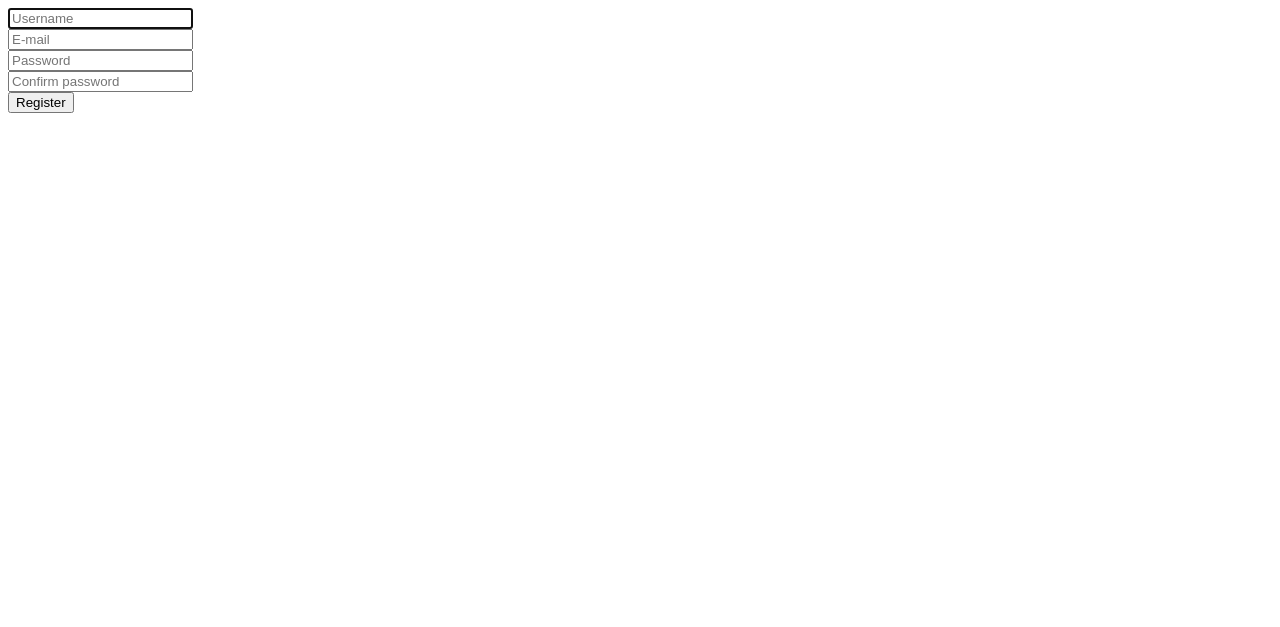
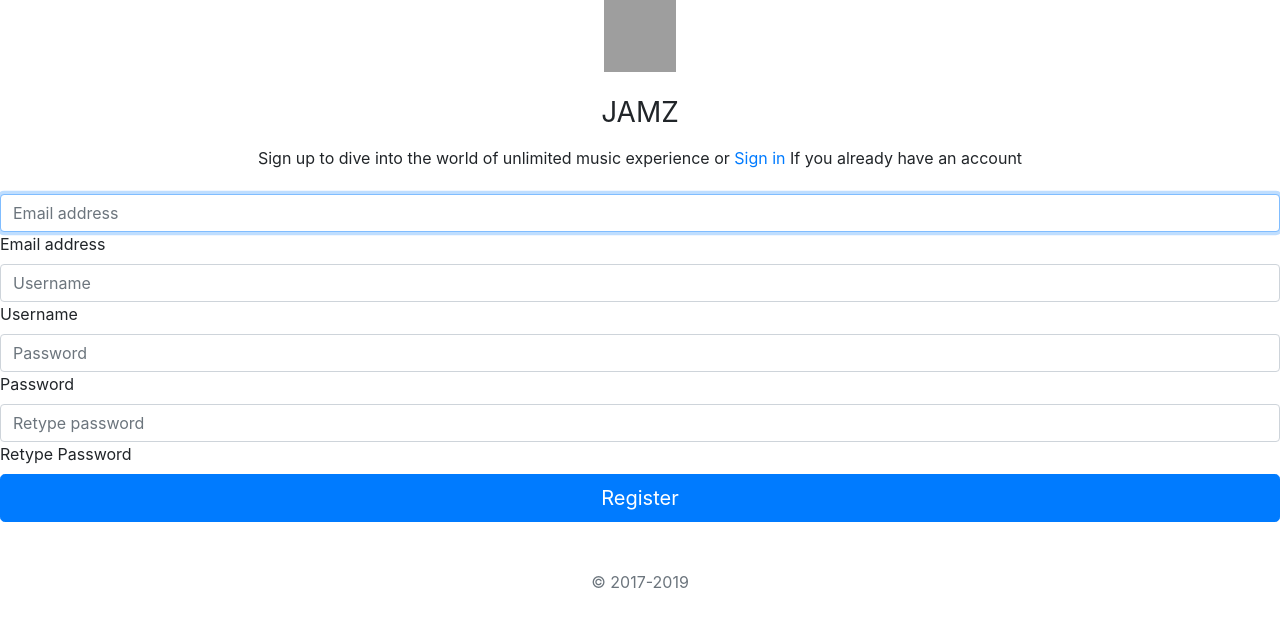
Before and after one commit to gr8temi/jamz, a Flask app: template templates/signup.html in a window 1280 px wide. Shown: the top 627 px of the page. Run offline with Flask 2, Linux system fonts and the light colour scheme; the template is opened without the code that fills it, so the values that code supplies are empty; some libraries are stand-ins or nearby versions; grey boxes are pictures that could not be loaded.

Commit message:
modified sign up page

```diff
--- a/templates/signup.html
+++ b/templates/signup.html
@@ -1,16 +1,34 @@
+{% extends "login_layout.html" %}
+{% block body %}
+  <form action="/signup" method="POST" class="form-signin">
+  <div class="text-center mb-4">
+    <img class="mb-4" src="{{ url_for('static', filename='img/headphones-with-music-note.svg') }}" alt="" width="72" height="72">
+    <h1 class="h3 mb-3 font-weight-normal">JAMZ</h1>
+    <p>Sign up to dive into the world of unlimited music experience or <a href="url_for('login')">Sign in</a> If you already have an account</p>
+  </div>
 
-    <form action="/signup" method="POST">
-        <div class="form-group">
-            <input autocomplete="off" autofocus class="form-control" name="name" placeholder="Username" type="text">
-        </div>
-        <div class="form-group">
-            <input class="form-control" name="email" placeholder="E-mail" type="email">
-        </div>
-        <div class="form-group">
-            <input class="form-control" name="password" placeholder="Password" type="password">
-        </div>
-         <div class="form-group">
-            <input class="form-control" name="confirmation" placeholder="Confirm password" type="password">
-        </div>
-        <button class="btn btn-primary" type="submit">Register</button>
-    </form>
+  <div class="form-label-group">
+    <input type="email" id="inputEmail" name="email" class="form-control" placeholder="Email address" required autofocus>
+    <label for="inputEmail">Email address</label>
+  </div>
+
+  <div class="form-label-group">
+    <input type="text" id="username" name = "name" class="form-control" placeholder="Username" required autofocus>
+    <label for="username">Username</label>
+  </div>
+  <!--  -->
+
+  <div class="form-label-group">
+    <input type="password" id="inputPassword" name="password" class="form-control" placeholder="Password" required>
+    <label for="inputPassword">Password</label>
+  </div>
+
+  <div class="form-label-group">
+    <input type="password" id="confirmation" name="confirmation" class="form-control" placeholder="Retype password" required>
+    <label for="confirmation">Retype Password</label>
+  </div>
+  <button class="btn btn-lg btn-primary btn-block" type="submit">Register</button>
+  <p class="mt-5 mb-3 text-muted text-center">&copy; 2017-2019</p>
+</form>
+
+{% endblock %}
```
